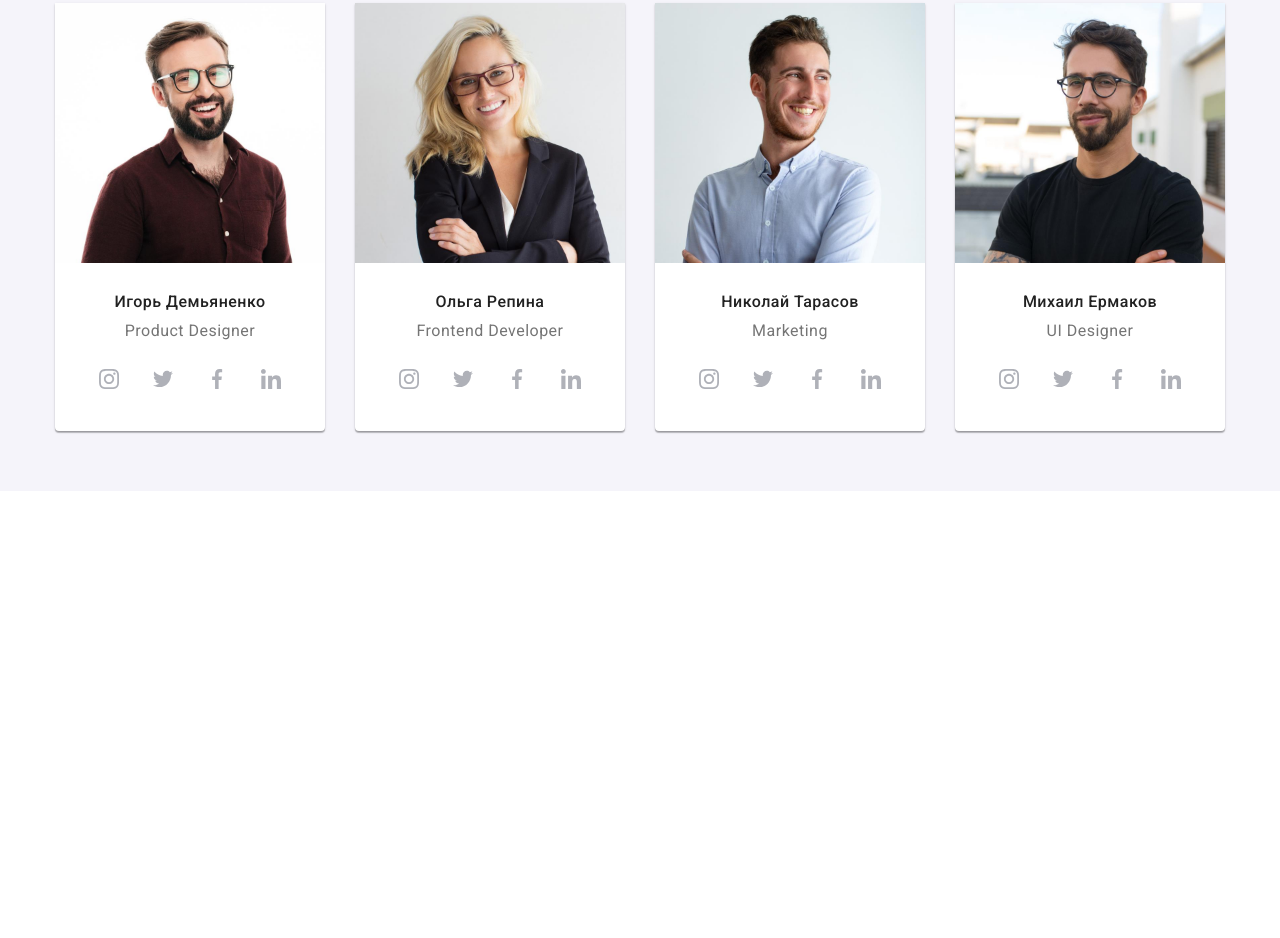
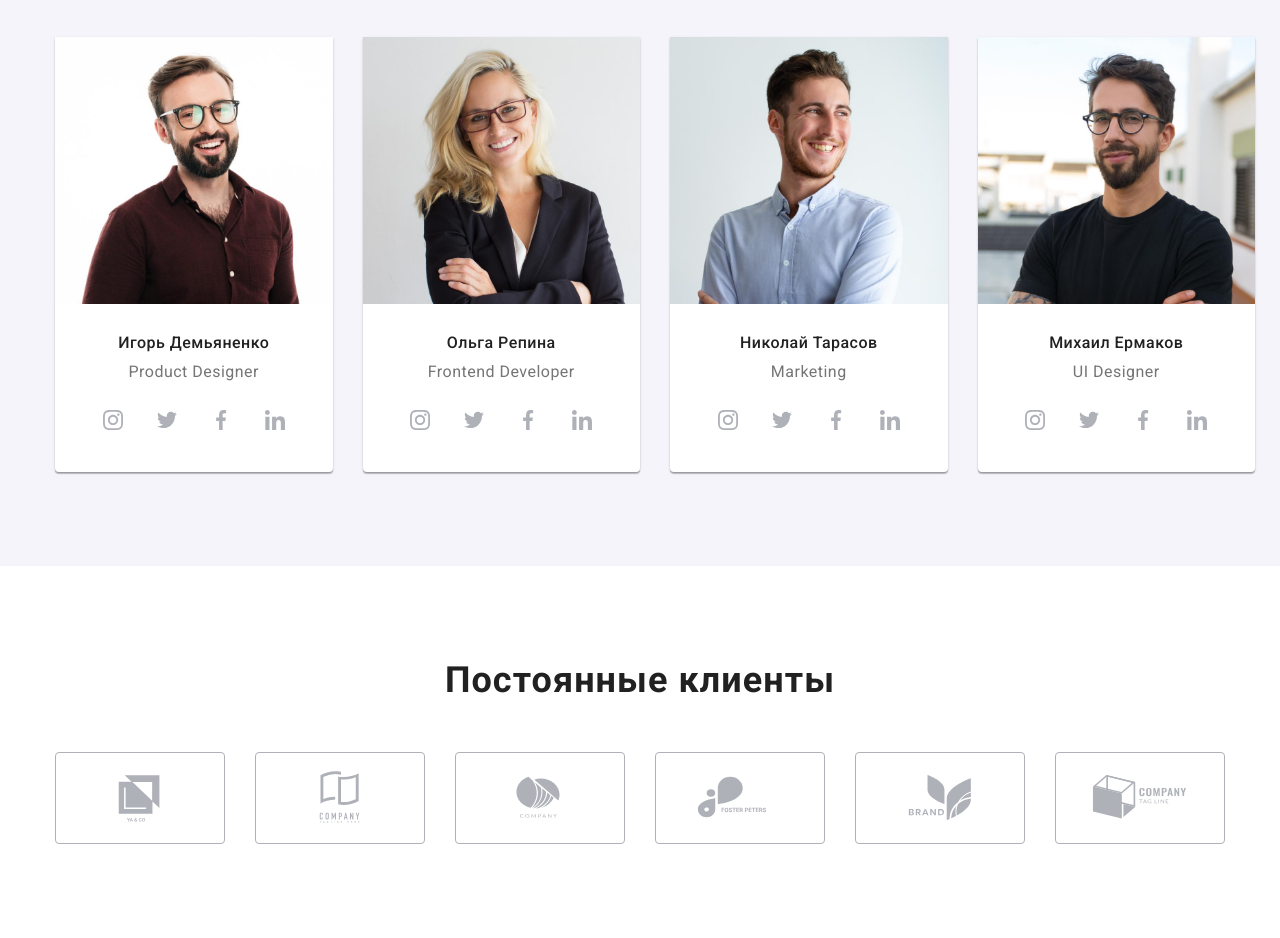
Before and after one commit to Yevhen999/goit-markup-hw-08, a plain HTML site: page index.html in a window 1280 px wide. Shown: the part 1596-2534 px from the top of the page. Before the commit the page ends 2087 px from the top, so only its background shows below. Drawn offline with nearby package versions, Linux system fonts and the light colour scheme.

Commit message:
add clients

```diff
--- a/index.html
+++ b/index.html
@@ -299,7 +299,7 @@
         </div>
       </section>
       <!--Clients-->
-      <!-- <section class="section section-clients">
+      <section class="section section-clients">
         <div class="container">
           <h2 class="section-clients__title">Постоянные клиенты</h2>
           <ul class="clients-list">
@@ -341,7 +341,7 @@
             </li>
           </ul>
         </div>
-      </section> -->
+      </section>
     </main>
     <!--Футер-->
     <!-- <footer class="footer">
--- a/sass/components/_clients.scss
+++ b/sass/components/_clients.scss
@@ -1,19 +1,62 @@
 .section-clients {
   color: var(--first-color);
+  padding-top: 60px;
+  padding-bottom: 60px;
+  @media screen and (min-width: 1200px) {
+    padding-top: 94px;
+    padding-bottom: 94px;
+  }
 }
 
 .section-clients__title {
-  margin-bottom: 50px;
+  margin-bottom: 30px;
+  @media screen and (min-width: 1200px) {
+    margin-bottom: 50px;
+  }
 }
 
 .clients-list {
   display: flex;
+  flex-wrap: wrap;
   align-items: center;
-  justify-content: space-between;
+  margin-right: -30px;
+
+  // justify-content: space-between;
+}
+
+.clients-list__item {
+  width: calc((100% - 60px) / 2);
+  &:nth-child(2n + 1) {
+    margin-right: 30px;
+  }
+  &:nth-child(-n + 4) {
+    margin-bottom: 30px;
+  }
+  @media screen and (min-width: 768px) {
+    width: calc((100% - 90px) / 3);
+    & {
+      margin-right: 30px;
+    }
+    &:nth-child(3n) {
+      margin-right: 0;
+    }
+    &:nth-child(4) {
+      margin-bottom: 0;
+    }
+  }
+  @media screen and (min-width: 1200px) {
+    width: 170px;
+    &:not(:last-child) {
+      margin-right: 30px;
+    }
+    &:nth-child(-n + 3) {
+      margin-bottom: 0;
+    }
+  }
 }
 
 .clients-list__link {
-  width: 170px;
+  // width: 170px;
   height: 92px;
   display: flex;
   align-items: center;
--- a/sass/components/_team.scss
+++ b/sass/components/_team.scss
@@ -2,6 +2,10 @@
   background-color: var(--second-background-color);
   padding-top: 60px;
   padding-bottom: 60px;
+  @media screen and (min-width: 1200px) {
+    padding-top: 94px;
+    padding-bottom: 94px;
+  }
 }
 
 .section-team__title {
@@ -17,6 +21,7 @@
 .team-list {
   @media screen and (min-width: 768px) {
     display: flex;
+    margin-right: -30px;
   }
   flex-wrap: wrap;
   @media screen and (min-width: 1200px) {
```
Also changed, not shown: css/main.css, css/main.min.css, 2 other files.
